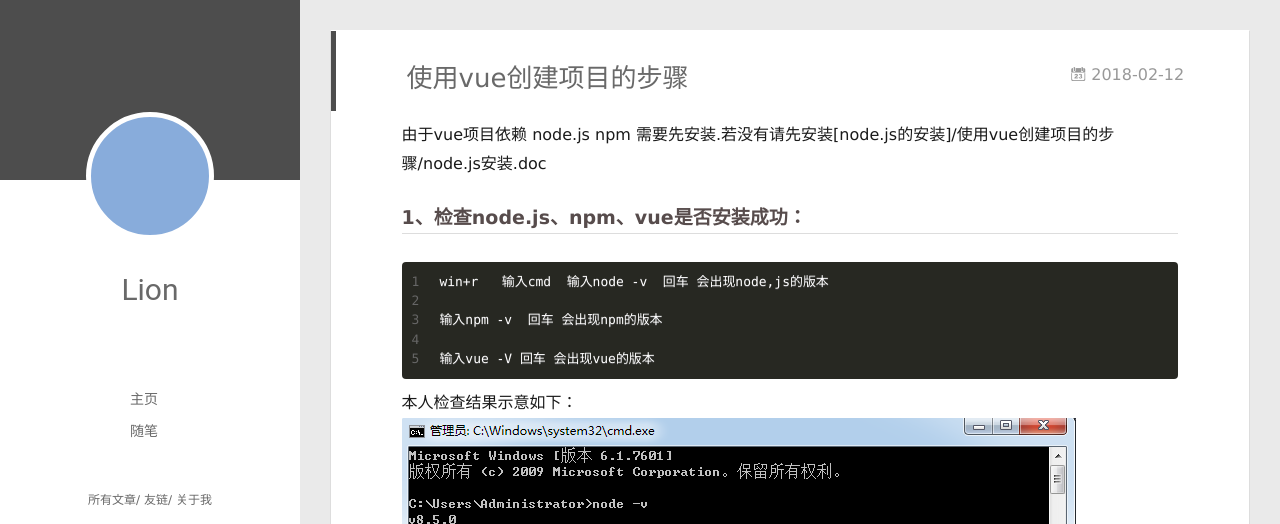
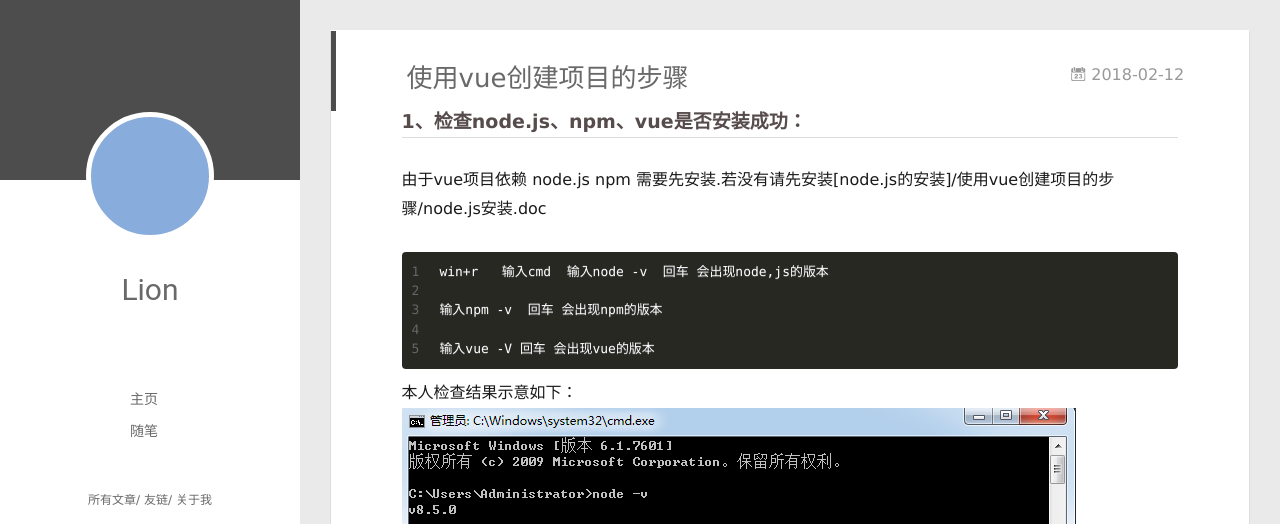
Before and after one commit to Lion-Atom/Lion-Atom.github.io, a plain HTML site: page 2018/02/12/使用vue创建项目的步骤/index.html in a window 1280 px wide. Shown: the top 524 px of the page. Drawn offline with Linux system fonts and the light colour scheme; no server answers.

Commit message:
Site updated: 2018-02-12 15:25:56

```diff
--- a/2018/02/12/使用vue创建项目的步骤/index.html
+++ b/2018/02/12/使用vue创建项目的步骤/index.html
@@ -8,22 +8,22 @@
   <link rel="dns-prefetch" href="http://yoursite.com">
   <title>使用vue创建项目的步骤 | Hexo</title>
   <meta name="viewport" content="width=device-width, initial-scale=1, maximum-scale=1">
-  <meta name="description" content="由于vue项目依赖 node.js npm 需要先安装.若没有请先安装[node.js的安装]/使用vue创建项目的步骤/node.js安装.doc 1、检查node.js、npm、vue是否安装成功：12345win+r   输入cmd  输入node -v  回车 会出现node,js的版本输入npm -v  回车 会出现npm的版本输入vue -V 回车 会出现vue的版本 本人检查结果示意">
+  <meta name="description" content="1、检查node.js、npm、vue是否安装成功：由于vue项目依赖 node.js npm 需要先安装.若没有请先安装[node.js的安装]/使用vue创建项目的步骤/node.js安装.doc 12345win+r   输入cmd  输入node -v  回车 会出现node,js的版本输入npm -v  回车 会出现npm的版本输入vue -V 回车 会出现vue的版本 本人检查结果示意">
 <meta property="og:type" content="article">
 <meta property="og:title" content="使用vue创建项目的步骤">
 <meta property="og:url" content="http://yoursite.com/2018/02/12/使用vue创建项目的步骤/index.html">
 <meta property="og:site_name" content="Hexo">
-<meta property="og:description" content="由于vue项目依赖 node.js npm 需要先安装.若没有请先安装[node.js的安装]/使用vue创建项目的步骤/node.js安装.doc 1、检查node.js、npm、vue是否安装成功：12345win+r   输入cmd  输入node -v  回车 会出现node,js的版本输入npm -v  回车 会出现npm的版本输入vue -V 回车 会出现vue的版本 本人检查结果示意">
+<meta property="og:description" content="1、检查node.js、npm、vue是否安装成功：由于vue项目依赖 node.js npm 需要先安装.若没有请先安装[node.js的安装]/使用vue创建项目的步骤/node.js安装.doc 12345win+r   输入cmd  输入node -v  回车 会出现node,js的版本输入npm -v  回车 会出现npm的版本输入vue -V 回车 会出现vue的版本 本人检查结果示意">
 <meta property="og:image" content="http://yoursite.com/2018/02/12/使用vue创建项目的步骤/version.jpg">
 <meta property="og:image" content="http://yoursite.com/2018/02/12/使用vue创建项目的步骤/create-vue-project.png">
 <meta property="og:image" content="http://yoursite.com/2018/02/12/使用vue创建项目的步骤/project-structure.png">
 <meta property="og:image" content="http://yoursite.com/2018/02/12/使用vue创建项目的步骤/npm-install.png">
 <meta property="og:image" content="http://yoursite.com/2018/02/12/使用vue创建项目的步骤/run-test.png">
 <meta property="og:image" content="http://yoursite.com/2018/02/12/使用vue创建项目的步骤/test-success.png">
-<meta property="og:updated_time" content="2018-02-12T07:24:35.863Z">
+<meta property="og:updated_time" content="2018-02-12T07:25:30.140Z">
 <meta name="twitter:card" content="summary">
 <meta name="twitter:title" content="使用vue创建项目的步骤">
-<meta name="twitter:description" content="由于vue项目依赖 node.js npm 需要先安装.若没有请先安装[node.js的安装]/使用vue创建项目的步骤/node.js安装.doc 1、检查node.js、npm、vue是否安装成功：12345win+r   输入cmd  输入node -v  回车 会出现node,js的版本输入npm -v  回车 会出现npm的版本输入vue -V 回车 会出现vue的版本 本人检查结果示意">
+<meta name="twitter:description" content="1、检查node.js、npm、vue是否安装成功：由于vue项目依赖 node.js npm 需要先安装.若没有请先安装[node.js的安装]/使用vue创建项目的步骤/node.js安装.doc 12345win+r   输入cmd  输入node -v  回车 会出现node,js的版本输入npm -v  回车 会出现npm的版本输入vue -V 回车 会出现vue的版本 本人检查结果示意">
 <meta name="twitter:image" content="http://yoursite.com/2018/02/12/使用vue创建项目的步骤/version.jpg">
 
     <link rel="alternative" href="/atom.xml" title="Hexo" type="application/atom+xml">
@@ -180,8 +180,8 @@
 
     <div class="article-entry" itemprop="articleBody">
 
-        <p>由于vue项目依赖 node.js npm 需要先安装.若没有请先安装[node.js的安装]/使用vue创建项目的步骤/node.js安装.doc</p>
-<h3 id="1、检查node-js、npm、vue是否安装成功："><a href="#1、检查node-js、npm、vue是否安装成功：" class="headerlink" title="1、检查node.js、npm、vue是否安装成功："></a>1、检查node.js、npm、vue是否安装成功：</h3><figure class="highlight bash"><table><tr><td class="gutter"><pre><span class="line">1</span><br><span class="line">2</span><br><span class="line">3</span><br><span class="line">4</span><br><span class="line">5</span><br></pre></td><td class="code"><pre><span class="line">win+r   输入cmd  输入node -v  回车 会出现node,js的版本</span><br><span class="line"></span><br><span class="line">输入npm -v  回车 会出现npm的版本</span><br><span class="line"></span><br><span class="line">输入vue -V 回车 会出现vue的版本</span><br></pre></td></tr></table></figure>
+        <h3 id="1、检查node-js、npm、vue是否安装成功："><a href="#1、检查node-js、npm、vue是否安装成功：" class="headerlink" title="1、检查node.js、npm、vue是否安装成功："></a>1、检查node.js、npm、vue是否安装成功：</h3><p>由于vue项目依赖 node.js npm 需要先安装.若没有请先安装[node.js的安装]/使用vue创建项目的步骤/node.js安装.doc</p>
+<figure class="highlight bash"><table><tr><td class="gutter"><pre><span class="line">1</span><br><span class="line">2</span><br><span class="line">3</span><br><span class="line">4</span><br><span class="line">5</span><br></pre></td><td class="code"><pre><span class="line">win+r   输入cmd  输入node -v  回车 会出现node,js的版本</span><br><span class="line"></span><br><span class="line">输入npm -v  回车 会出现npm的版本</span><br><span class="line"></span><br><span class="line">输入vue -V 回车 会出现vue的版本</span><br></pre></td></tr></table></figure>
 <p>本人检查结果示意如下：<br><img src="/2018/02/12/使用vue创建项目的步骤/version.jpg" alt="检查版本"></p>
 <a id="more"></a>
 <p>具体方法如下:</p>
```
Also changed, not shown: index.html (+2 -2 lines).
